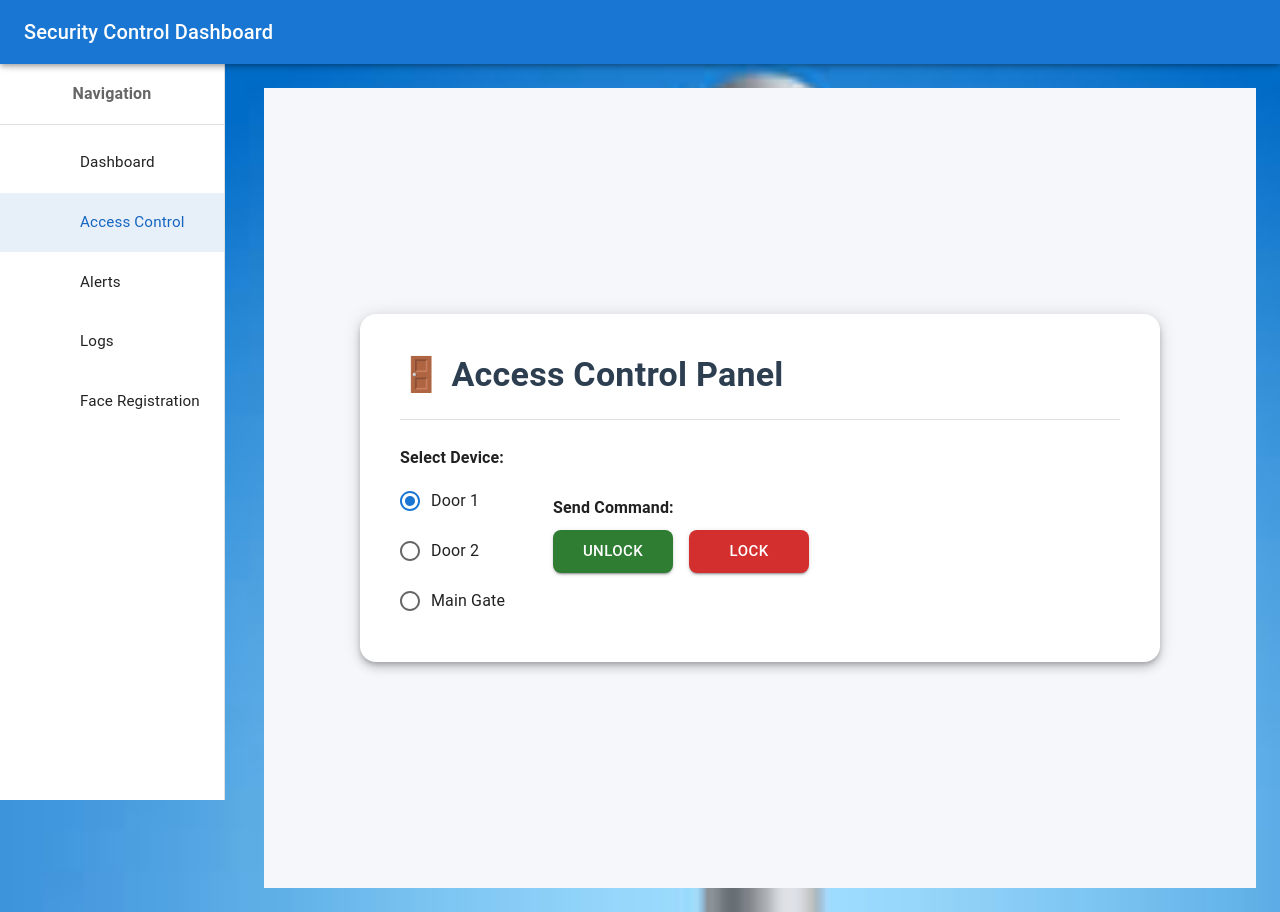
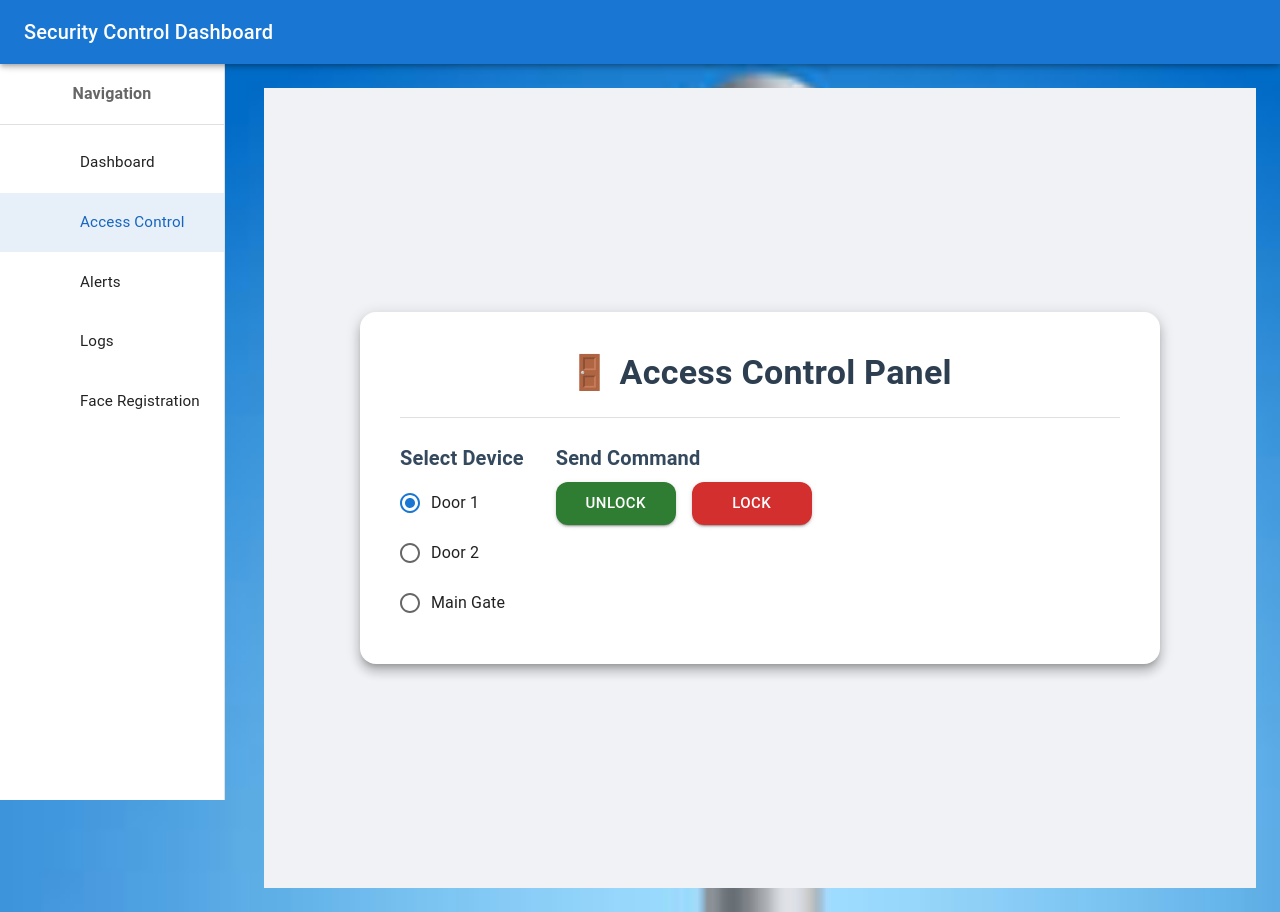
Before and after one commit to Daliso-Banda/security-dashboard, a React (Vite) app in the folder client/: page /access in a window 1280 px wide. Built offline with nearby package versions, Linux system fonts and the light colour scheme; some icons are missing; what mqtt would draw is missing.

Commit message:
improve the uii for some pages

```diff
--- a/client/package.json
+++ b/client/package.json
@@ -16,6 +16,7 @@
     "@mui/material": "^7.2.0",
     "axios": "^1.11.0",
     "buffer": "^6.0.3",
+    "framer-motion": "^12.23.12",
     "mqtt": "^5.13.3",
     "process": "^0.11.10",
     "react": "^19.1.0",
--- a/client/src/pages/AccessControl.jsx
+++ b/client/src/pages/AccessControl.jsx
@@ -12,12 +12,14 @@ import {
   FormControlLabel,
   Divider,
   Grid,
-  CircularProgress
+  CircularProgress,
+  Fade,
+  Slide
 } from '@mui/material';
 
 const client = mqtt.connect('ws://10.251.211.92:9001');
 client.on('connect', () => {
-  console.log('Connected to MQTT broker');
+  console.log('✅ Connected to MQTT broker');
 });
 
 export default function AccessControl() {
@@ -29,24 +31,34 @@ export default function AccessControl() {
     setLoading(true);
     const payload = JSON.stringify({ command, device });
     client.publish('security/control', payload, {}, () => {
-      setStatus(`${command.toUpperCase()} command sent to ${device.toUpperCase()}`);
+      setStatus(`✅ ${command.toUpperCase()} command sent to ${device.toUpperCase()}`);
       setLoading(false);
     });
   };
 
   return (
-    <Box sx={{ minHeight: '100vh', bgcolor: '#f5f7fa', py: 8, px: 2, display: 'flex', alignItems: 'center', justifyContent: 'center' }}>
-      <Paper elevation={6} sx={{ p: 5, borderRadius: 4, width: '100%', maxWidth: 800 }}>
-        <Typography variant="h4" gutterBottom sx={{ fontWeight: 700, color: '#2c3e50' }}>
+    <Fade in timeout={700}>
+      <Box sx={{
+        minHeight: '100vh',
+        bgcolor: '#f0f2f5',
+        py: 8,
+        px: 2,
+        display: 'flex',
+        alignItems: 'center',
+        justifyContent: 'center',
+      }}>
+        <Slide direction="up" in timeout={600}>
+          <Paper elevation={8} sx={{ p: 5, borderRadius: 4, width: '100%', maxWidth: 800 }}>
+            <Typography variant="h4" gutterBottom sx={{ fontWeight: 700, color: '#2c3e50', textAlign: 'center' }}>
               🚪 Access Control Panel
             </Typography>
 
             <Divider sx={{ my: 3 }} />
 
-        <Grid container spacing={4} alignItems="center">
+            <Grid container spacing={4} alignItems="flex-start">
               <Grid item xs={12} md={6}>
-            <Typography variant="subtitle1" sx={{ fontWeight: 600, mb: 1 }}>
-              Select Device:
+                <Typography variant="h6" sx={{ fontWeight: 600, mb: 1, color: '#34495e' }}>
+                  Select Device
                 </Typography>
                 <RadioGroup
                   value={device}
@@ -60,8 +72,8 @@ export default function AccessControl() {
               </Grid>
 
               <Grid item xs={12} md={6}>
-            <Typography variant="subtitle1" sx={{ fontWeight: 600, mb: 1 }}>
-              Send Command:
+                <Typography variant="h6" sx={{ fontWeight: 600, mb: 1, color: '#34495e' }}>
+                  Send Command
                 </Typography>
                 <Stack direction="row" spacing={2} flexWrap="wrap">
                   <Button
@@ -70,7 +82,14 @@ export default function AccessControl() {
                     size="large"
                     onClick={() => handleCommand('unlock')}
                     disabled={loading}
-                sx={{ minWidth: 120, borderRadius: 2 }}
+                    sx={{
+                      minWidth: 120,
+                      borderRadius: 3,
+                      transition: 'all 0.3s ease',
+                      '&:hover': {
+                        transform: 'scale(1.05)'
+                      }
+                    }}
                   >
                     {loading ? <CircularProgress size={24} color="inherit" /> : 'Unlock'}
                   </Button>
@@ -80,7 +99,14 @@ export default function AccessControl() {
                     size="large"
                     onClick={() => handleCommand('lock')}
                     disabled={loading}
-                sx={{ minWidth: 120, borderRadius: 2 }}
+                    sx={{
+                      minWidth: 120,
+                      borderRadius: 3,
+                      transition: 'all 0.3s ease',
+                      '&:hover': {
+                        transform: 'scale(1.05)'
+                      }
+                    }}
                   >
                     {loading ? <CircularProgress size={24} color="inherit" /> : 'Lock'}
                   </Button>
@@ -89,11 +115,13 @@ export default function AccessControl() {
             </Grid>
 
             {status && (
-          <Alert severity="info" sx={{ mt: 4, fontWeight: 500 }}>
+              <Alert severity="info" sx={{ mt: 4, fontWeight: 500, borderRadius: 2 }}>
                 {status}
               </Alert>
             )}
           </Paper>
+        </Slide>
       </Box>
+    </Fade>
   );
 }
--- a/client/src/pages/Dashboard.jsx
+++ b/client/src/pages/Dashboard.jsx
@@ -1,6 +1,6 @@
 import React from 'react';
 import { useNavigate } from 'react-router-dom';
-import { Grid, Typography } from '@mui/material';
+import { Grid, Typography, Box } from '@mui/material';
 import LockOpenIcon from '@mui/icons-material/LockOpen';
 import NotificationsActiveIcon from '@mui/icons-material/NotificationsActive';
 import FaceIcon from '@mui/icons-material/Face';
@@ -44,68 +44,61 @@ export default function Dashboard() {
   ];
 
   return (
-    <div
-      style={{
+    <Box
+      sx={{
         minHeight: '100vh',
-        backgroundColor: '#f5f7fa',
+        background: 'linear-gradient(to right, #f5f7fa, #dfe6e9)',
         display: 'flex',
         justifyContent: 'center',
         alignItems: 'flex-start',
         padding: '48px 16px',
       }}
     >
-      <main
-        style={{
+      <Box
+        sx={{
+          width: '100%',
           maxWidth: 1100,
-          width: '100%',
-          padding: 40,
-          borderRadius: 12,
-          // no background or shadow, fully transparent
+          p: 4,
+          borderRadius: 4,
         }}
       >
-        <Typography variant="h3" gutterBottom>
+        <Typography variant="h3" gutterBottom fontWeight="bold" color="primary">
           Security Dashboard
         </Typography>
 
-        <Typography variant="h5" gutterBottom style={{ marginTop: 32 }}>
+        <Typography variant="h5" gutterBottom mt={4}>
           Quick Navigation
         </Typography>
 
-        <Grid container spacing={3} style={{ marginTop: 16 }}>
+        <Grid container spacing={4} mt={1}>
           {pages.map((page) => (
             <Grid item xs={12} sm={6} md={4} key={page.title}>
-              <div
+              <Box
                 onClick={() => navigate(page.path)}
-                style={{
-                  padding: 24,
-                  cursor: 'pointer',
+                sx={{
                   backgroundColor: page.color,
                   color: '#fff',
-                  display: 'flex',
-                  flexDirection: 'column',
-                  alignItems: 'center',
-                  borderRadius: 8,
-                  transition: 'transform 0.3s ease',
-                  userSelect: 'none',
-                }}
-                onMouseEnter={(e) => {
-                  e.currentTarget.style.transform = 'scale(1.05)';
-                  e.currentTarget.style.boxShadow = '0 8px 20px rgba(0,0,0,0.2)';
-                }}
-                onMouseLeave={(e) => {
-                  e.currentTarget.style.transform = 'scale(1)';
-                  e.currentTarget.style.boxShadow = 'none';
+                  borderRadius: 2,
+                  p: 3,
+                  textAlign: 'center',
+                  cursor: 'pointer',
+                  boxShadow: 2,
+                  transition: 'all 0.3s ease',
+                  '&:hover': {
+                    transform: 'scale(1.05)',
+                    boxShadow: 6,
+                  },
                 }}
               >
-                {page.icon}
-                <Typography variant="h6" style={{ marginTop: 8 }}>
+                <Box>{page.icon}</Box>
+                <Typography variant="h6" mt={1.5}>
                   {page.title}
                 </Typography>
-              </div>
+              </Box>
             </Grid>
           ))}
         </Grid>
-      </main>
-    </div>
+      </Box>
+    </Box>
   );
 }
--- a/client/src/pages/Logs.jsx
+++ b/client/src/pages/Logs.jsx
@@ -40,8 +40,8 @@ export default function Logs() {
   const [logs, setLogs] = useState([]);
   const [loading, setLoading] = useState(true);
   const [error, setError] = useState(null);
+  const [fadeIn, setFadeIn] = useState(false); // New state for transition
 
-  // State for modal dialog
   const [selectedLog, setSelectedLog] = useState(null);
 
   useEffect(() => {
@@ -59,6 +59,10 @@ export default function Logs() {
         setLoading(false);
         console.error("Error fetching logs:", err);
       });
+
+    // Trigger fade-in animation
+    const timer = setTimeout(() => setFadeIn(true), 100);
+    return () => clearTimeout(timer);
   }, []);
 
   const getSeverity = (message) => {
@@ -68,12 +72,10 @@ export default function Logs() {
     return 'Low';
   };
 
-  // Open modal with clicked log details
   const handleRowClick = (log) => {
     setSelectedLog(log);
   };
 
-  // Close modal
   const handleClose = () => {
     setSelectedLog(null);
   };
@@ -89,6 +91,7 @@ export default function Logs() {
         p: { xs: 2, md: 4 },
       }}
     >
+      <Fade in={fadeIn} timeout={800}>
         <Paper
           elevation={6}
           sx={{
@@ -251,6 +254,7 @@ export default function Logs() {
             </DialogActions>
           </Dialog>
         </Paper>
+      </Fade>
     </Box>
   );
 }
--- a/client/src/pages/faceRegistration.jsx
+++ b/client/src/pages/faceRegistration.jsx
@@ -14,6 +14,7 @@ import {
 import PersonIcon from "@mui/icons-material/Person";
 import BadgeIcon from "@mui/icons-material/Badge";
 import Webcam from "react-webcam";
+import { motion } from "framer-motion";
 
 const Register = () => {
   const theme = useTheme();
@@ -77,6 +78,11 @@ const Register = () => {
 
   return (
     <Container maxWidth="md" sx={{ py: 6 }}>
+      <motion.div
+        initial={{ opacity: 0, y: 30 }}
+        animate={{ opacity: 1, y: 0 }}
+        transition={{ duration: 0.7 }}
+      >
         <Paper elevation={3} sx={{ p: 5 }}>
           <Typography
             variant="h4"
@@ -190,7 +196,7 @@ const Register = () => {
               onClick={handleCapture}
               sx={{ borderRadius: 2, px: 4 }}
             >
-            📸 Capture Photo
+              Capture Photo
             </Button>
 
             <Button
@@ -200,10 +206,11 @@ const Register = () => {
               onClick={handleSubmit}
               sx={{ borderRadius: 2, px: 4 }}
             >
-            💾 Register Face
+              Register Face
             </Button>
           </Box>
         </Paper>
+      </motion.div>
     </Container>
   );
 };
```
Also changed, not shown: 1 other file (tests, documents, lock files or other folders). Lines whose indentation alone changed are shown as unchanged.
